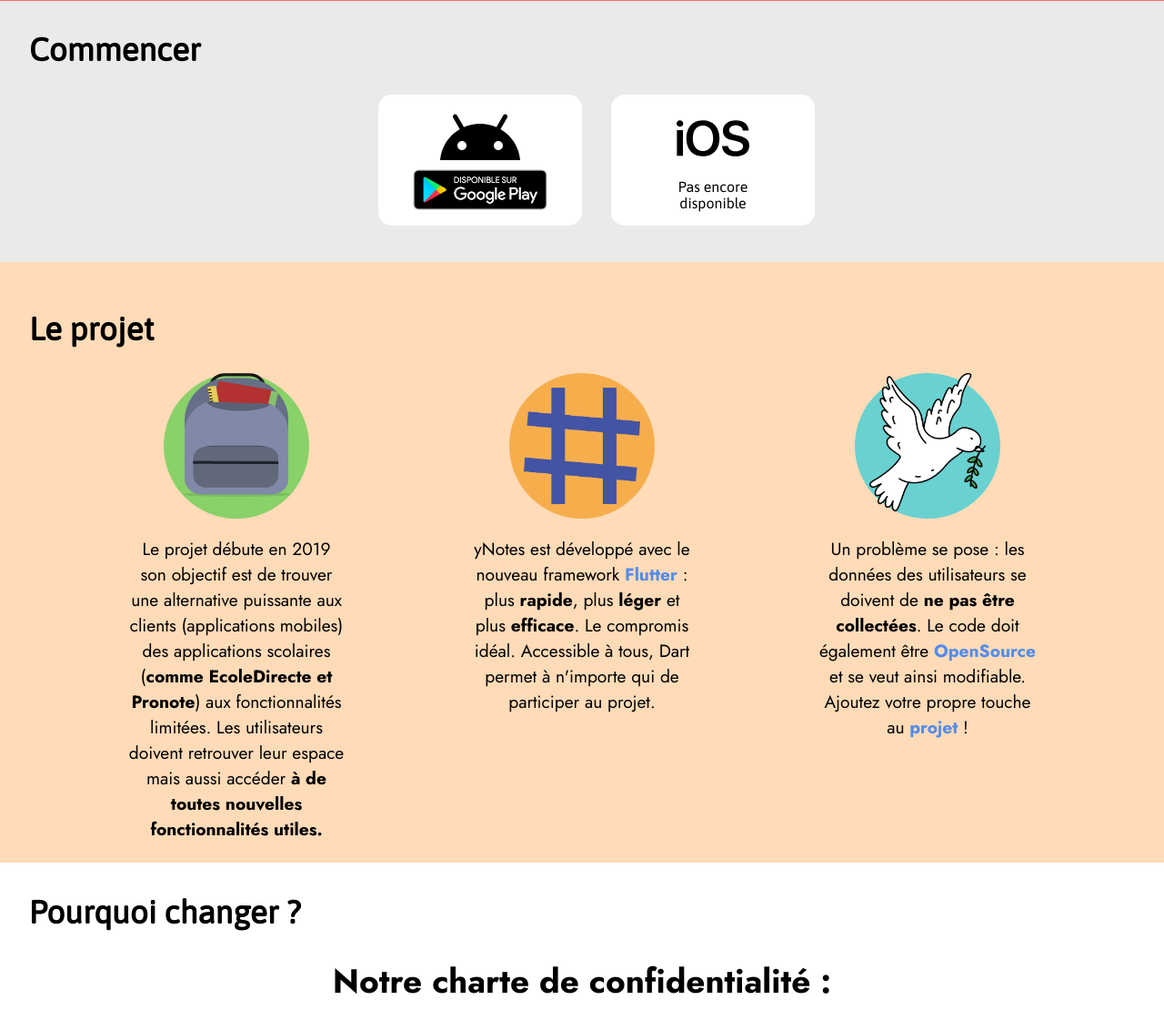
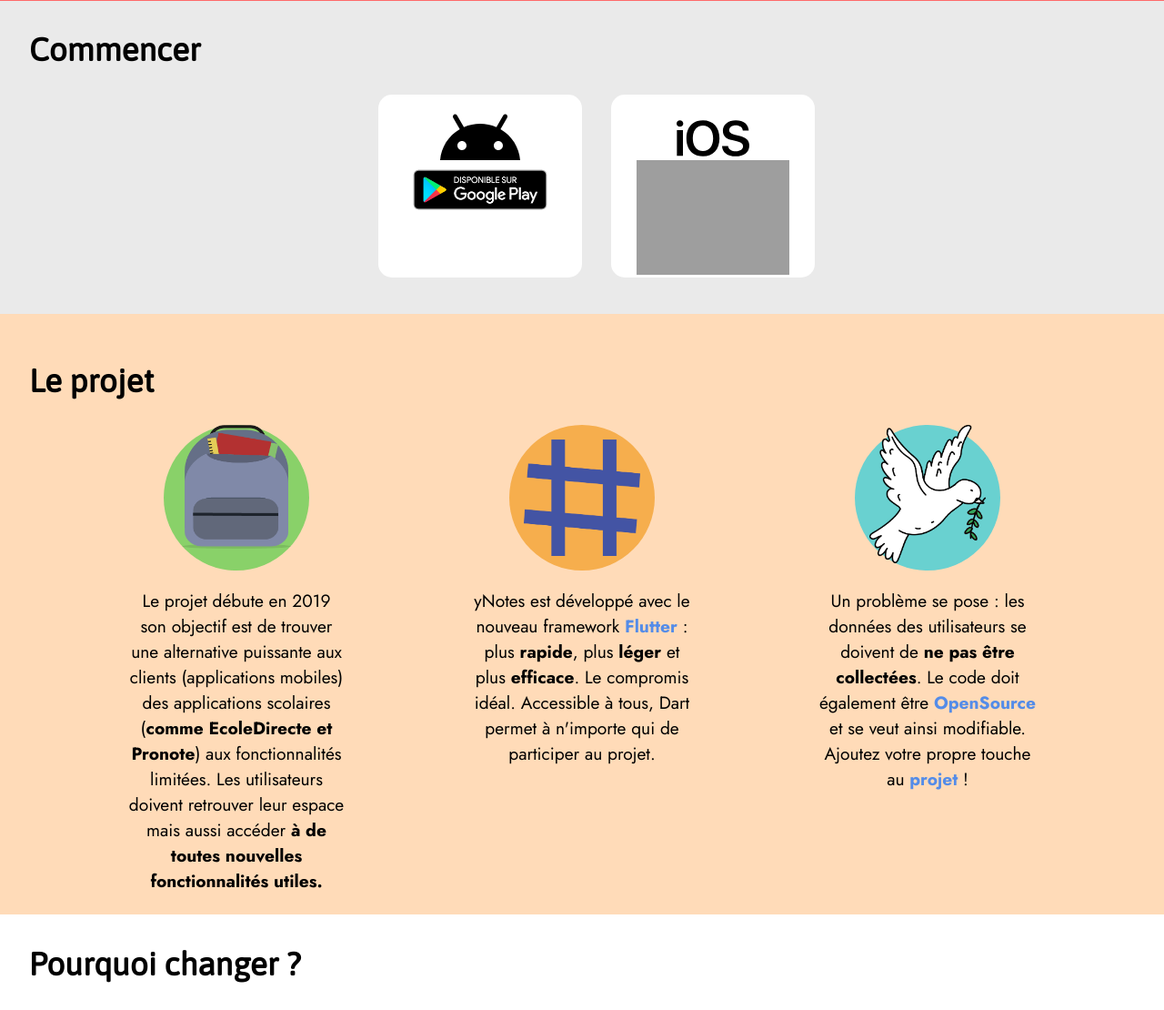
Before and after one commit to EduWireApps/archive.ynotes.fr, a PHP site: page / in a window 1280 px wide. Shown: the part 784-1894 px from the top of the page at 91% size. Run offline with PHP 8.4, Linux system fonts and the light colour scheme; grey boxes are pictures that could not be loaded.

Commit message:
Add Alstore badge and some edits

```diff
--- a/index.html
+++ b/index.html
@@ -87,10 +87,9 @@
             </g>
           </svg>
 
-          <a
-            href="https://play.google.com/store/apps/details?id=fr.ynotes"
+          <a href="https://play.google.com/store/apps/details?id=fr.ynotes"
             ><img
-              id="playStoreBadge"
+              class="badge"
               alt="Disponible sur Google Play"
               src="src/assets/fr_badge_web_generic.png"
           /></a>
@@ -111,7 +110,12 @@
               />
             </g>
           </svg>
-          <p class="platformLabel">Pas encore disponible</p>
+          <a href="https://delta-skins.github.io/appinstall.html?altstore://install?url="
+            ><img
+              class="badge"
+              alt="Disponible sur Altstore"
+              src="src/assets/fr_badge_web_generic_alstore.png"
+          /></a>
         </div>
       </div>
     </div>
@@ -142,7 +146,7 @@
           <p id="story2" class="story">
             yNotes est développé avec le nouveau framework
             <a href="https://flutter.dev/"
-              ><b style="color: #548ce8;">Flutter</b></a
+              ><b style="color: #548ce8">Flutter</b></a
             >
             : plus <b>rapide</b>, plus <b>léger</b> et plus <b>efficace</b>. Le
             compromis idéal. Accessible à tous, Dart permet à n'importe qui de
@@ -157,11 +161,11 @@
             Un problème se pose : les données des utilisateurs se doivent de
             <b>ne pas être collectées</b>. Le code doit également être
             <a href="https://github.com/ModernChocolate/ynotes"
-              ><b style="color: #548ce8;">OpenSource</b></a
+              ><b style="color: #548ce8">OpenSource</b></a
             >
             et se veut ainsi modifiable. Ajoutez votre propre touche au
             <a href="https://github.com/ModernChocolate/ynotes"
-              ><b style="color: #548ce8;">projet</b></a
+              ><b style="color: #548ce8">projet</b></a
             >
             !
           </p>
@@ -283,7 +287,7 @@
           class="shareBtn"
           onclick="location.href='mailto:contact@ynotes.fr'"
         >
-          <svg style="width: 24px; height: 24px;" viewBox="0 0 24 24">
+          <svg style="width: 24px; height: 24px" viewBox="0 0 24 24">
             <path
               fill="currentColor"
               d="M12,15C12.81,15 13.5,14.7 14.11,14.11C14.7,13.5 15,12.81 15,12C15,11.19 14.7,10.5 14.11,9.89C13.5,9.3 12.81,9 12,9C11.19,9 10.5,9.3 9.89,9.89C9.3,10.5 9,11.19 9,12C9,12.81 9.3,13.5 9.89,14.11C10.5,14.7 11.19,15 12,15M12,2C14.75,2 17.1,3 19.05,4.95C21,6.9 22,9.25 22,12V13.45C22,14.45 21.65,15.3 21,16C20.3,16.67 19.5,17 18.5,17C17.3,17 16.31,16.5 15.56,15.5C14.56,16.5 13.38,17 12,17C10.63,17 9.45,16.5 8.46,15.54C7.5,14.55 7,13.38 7,12C7,10.63 7.5,9.45 8.46,8.46C9.45,7.5 10.63,7 12,7C13.38,7 14.55,7.5 15.54,8.46C16.5,9.45 17,10.63 17,12V13.45C17,13.86 17.16,14.22 17.46,14.53C17.76,14.84 18.11,15 18.5,15C18.92,15 19.27,14.84 19.57,14.53C19.87,14.22 20,13.86 20,13.45V12C20,9.81 19.23,7.93 17.65,6.35C16.07,4.77 14.19,4 12,4C9.81,4 7.93,4.77 6.35,6.35C4.77,7.93 4,9.81 4,12C4,14.19 4.77,16.07 6.35,17.65C7.93,19.23 9.81,20 12,20H17V22H12C9.25,22 6.9,21 4.95,19.05C3,17.1 2,14.75 2,12C2,9.25 3,6.9 4.95,4.95C6.9,3 9.25,2 12,2Z"
@@ -291,7 +295,7 @@
           </svg>
         </button>
         <button class="shareBtn">
-          <svg style="width: 24px; height: 24px;" viewBox="0 0 24 24">
+          <svg style="width: 24px; height: 24px" viewBox="0 0 24 24">
             <path
               fill="currentColor"
               d="M7.8,2H16.2C19.4,2 22,4.6 22,7.8V16.2A5.8,5.8 0 0,1 16.2,22H7.8C4.6,22 2,19.4 2,16.2V7.8A5.8,5.8 0 0,1 7.8,2M7.6,4A3.6,3.6 0 0,0 4,7.6V16.4C4,18.39 5.61,20 7.6,20H16.4A3.6,3.6 0 0,0 20,16.4V7.6C20,5.61 18.39,4 16.4,4H7.6M17.25,5.5A1.25,1.25 0 0,1 18.5,6.75A1.25,1.25 0 0,1 17.25,8A1.25,1.25 0 0,1 16,6.75A1.25,1.25 0 0,1 17.25,5.5M12,7A5,5 0 0,1 17,12A5,5 0 0,1 12,17A5,5 0 0,1 7,12A5,5 0 0,1 12,7M12,9A3,3 0 0,0 9,12A3,3 0 0,0 12,15A3,3 0 0,0 15,12A3,3 0 0,0 12,9Z"
@@ -299,7 +303,7 @@
           </svg>
         </button>
         <button class="shareBtn">
-          <svg style="width: 24px; height: 24px;" viewBox="0 0 24 24">
+          <svg style="width: 24px; height: 24px" viewBox="0 0 24 24">
             <path
               fill="currentColor"
               d="M22.46,6C21.69,6.35 20.86,6.58 20,6.69C20.88,6.16 21.56,5.32 21.88,4.31C21.05,4.81 20.13,5.16 19.16,5.36C18.37,4.5 17.26,4 16,4C13.65,4 11.73,5.92 11.73,8.29C11.73,8.63 11.77,8.96 11.84,9.27C8.28,9.09 5.11,7.38 3,4.79C2.63,5.42 2.42,6.16 2.42,6.94C2.42,8.43 3.17,9.75 4.33,10.5C3.62,10.5 2.96,10.3 2.38,10C2.38,10 2.38,10 2.38,10.03C2.38,12.11 3.86,13.85 5.82,14.24C5.46,14.34 5.08,14.39 4.69,14.39C4.42,14.39 4.15,14.36 3.89,14.31C4.43,16 6,17.26 7.89,17.29C6.43,18.45 4.58,19.13 2.56,19.13C2.22,19.13 1.88,19.11 1.54,19.07C3.44,20.29 5.7,21 8.12,21C16,21 20.33,14.46 20.33,8.79C20.33,8.6 20.33,8.42 20.32,8.23C21.16,7.63 21.88,6.87 22.46,6Z"
@@ -315,7 +319,7 @@
           margin-top: 10vmin;
         "
       >
-        <div style="position: absolute; bottom: 0px; margin-left: 1vmin;">
+        <div style="position: absolute; bottom: 0px; margin-left: 1vmin">
           <div id="bottomText">
             yNotes 2020 -
             <a href="files/legal/PDCYNotes.pdf">Politique de confidentialité</a>
--- a/style-mobile.css
+++ b/style-mobile.css
@@ -44,7 +44,6 @@
 
   #sec2 {
     padding-top: 4vmin;
-
   }
 
   h2 {
@@ -71,15 +70,14 @@
 
   .platformBlock {
     display: flex;
-   margin-left: auto;
-   margin-right: auto;
+    margin-left: auto;
+    margin-right: auto;
     width: 85vmin;
     min-width: 65vmin;
     padding-left: 0;
     padding-right: 0;
     margin-bottom: 8vmin;
     justify-content: center;
-
   }
   .platformBlock.ios:hover {
     background-color: #0066ff;
@@ -108,7 +106,7 @@
     transition: 0.3s;
   }
 
-  #playStoreBadge {
+  .badge {
     margin-top: -3vmin;
     width: 55vmin;
   }
--- a/style.css
+++ b/style.css
@@ -259,7 +259,7 @@ text-align: center;
   display: flex;
   justify-content: center;
 }
-#playStoreBadge{
+.badge{
   margin-top: -3vmin;
   width: 21vmin;
 }
```
